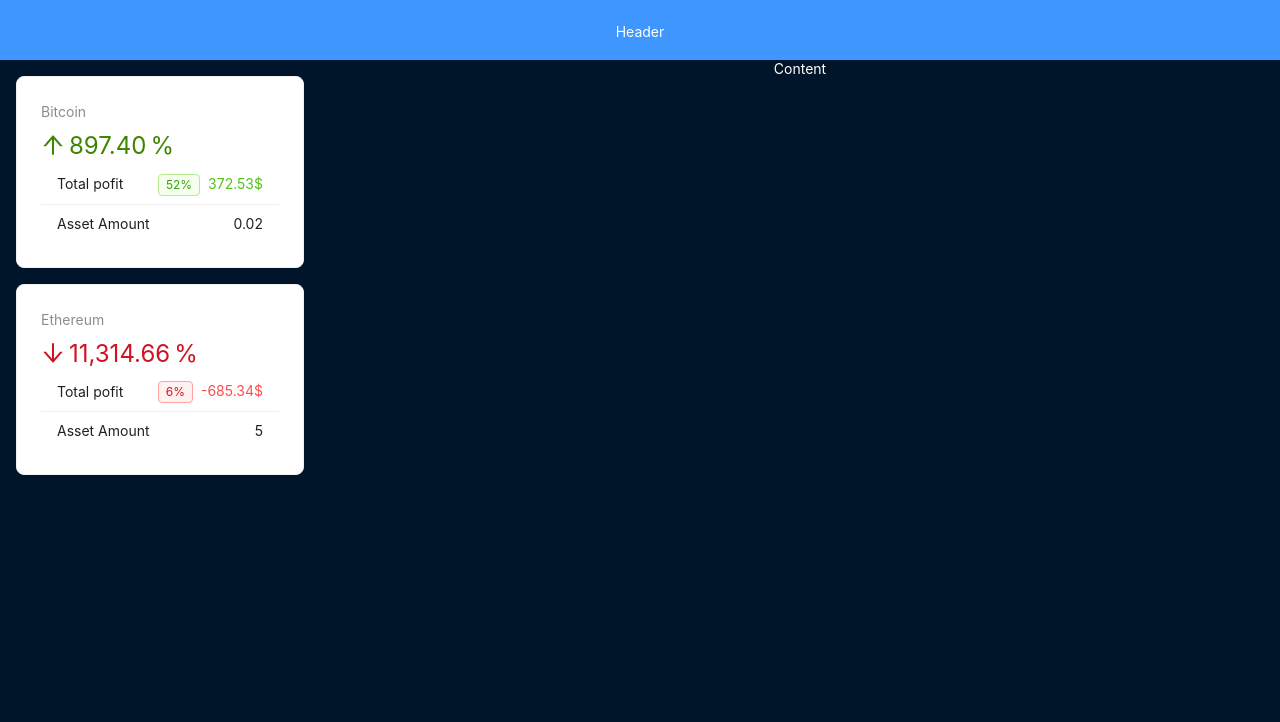
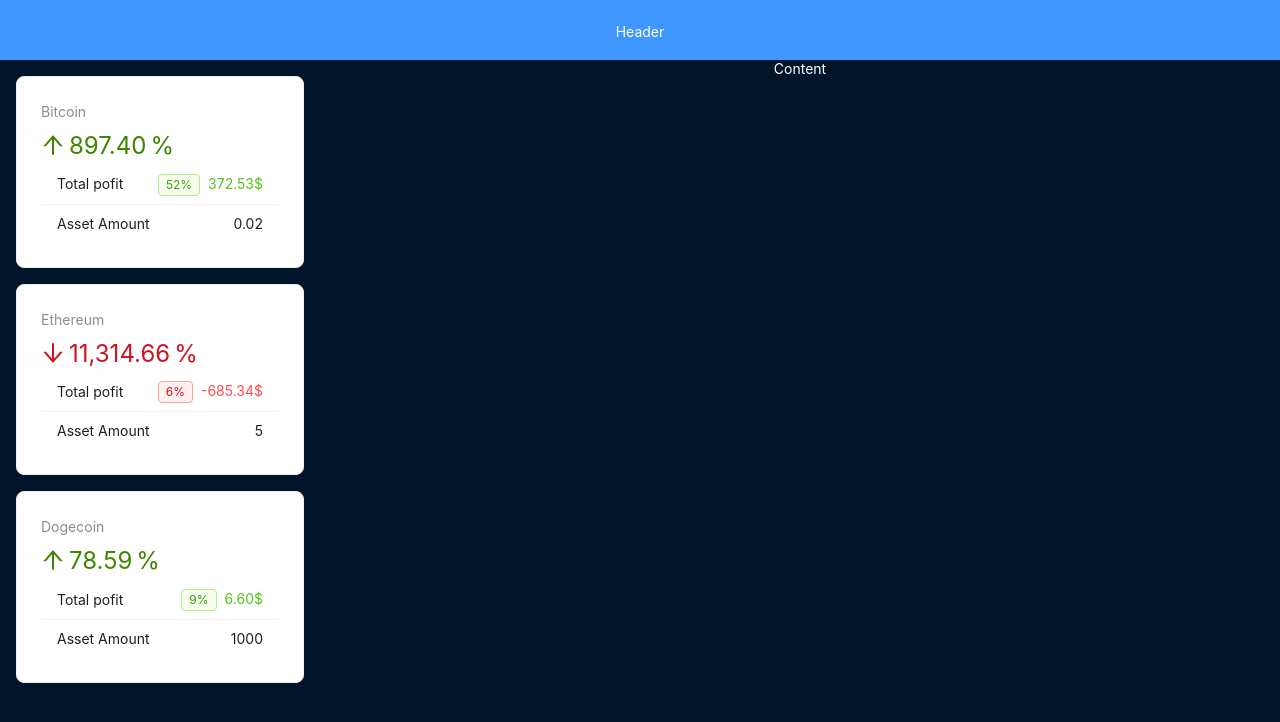
Before and after one commit to darap1/CryptoDashboard_React, a React (Vite) app: page / in a window 1280 px wide. Shown: the top 722 px of the page. Built offline with nearby package versions, Linux system fonts and the light colour scheme.

Commit message:
feat: add new Fake data

```diff
--- a/src/data.js
+++ b/src/data.js
@@ -607,7 +607,7 @@ export const cryptoData = {
 		hasPreviousPage: false,
 		hasNextPage: true,
 	},
-}
+};
 
 export const cryptoAssets = [
 	{
@@ -622,4 +622,10 @@ export const cryptoAssets = [
 		price: 2400,
 		date: new Date(),
 	},
-]
+	{
+		id: 'dogecoin',
+		amount: 1000,
+		price: 0.072,
+		date: new Date(),
+	},
+];
```
Lines whose indentation alone changed are shown as unchanged.
